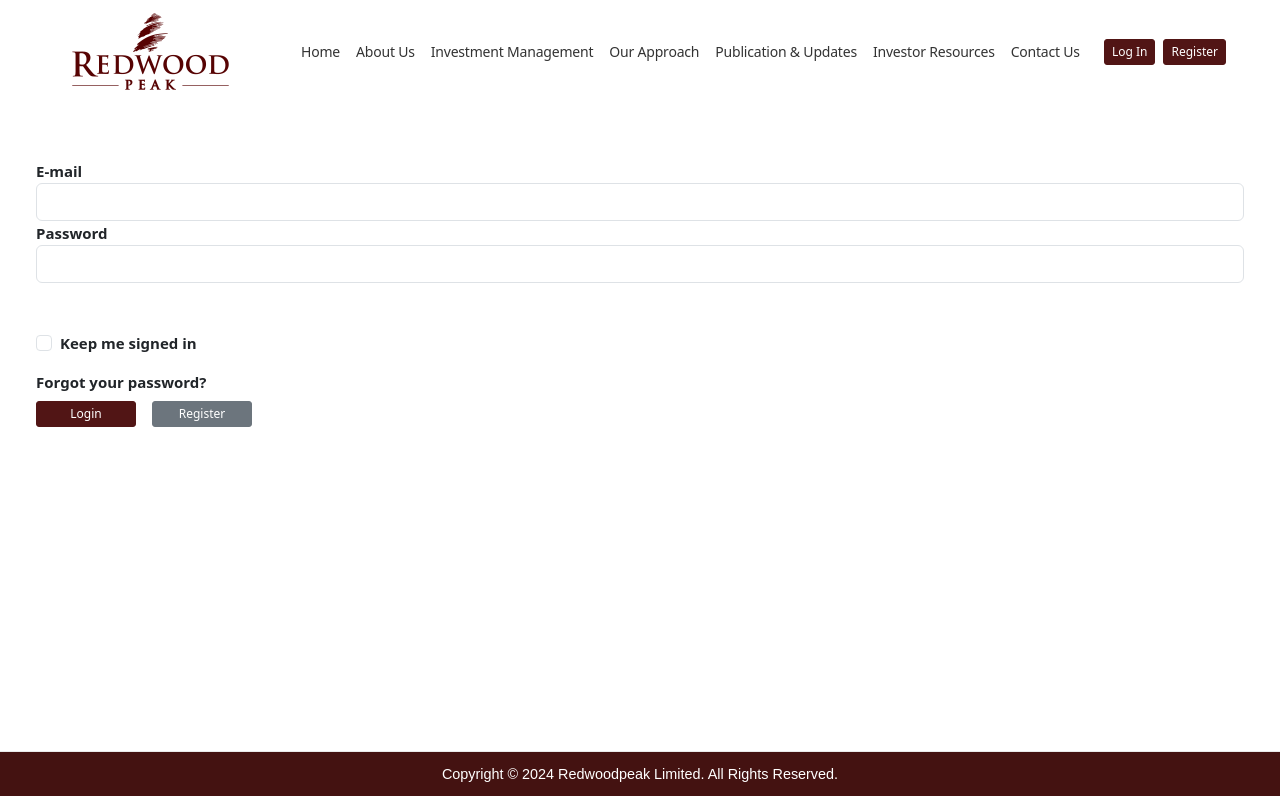
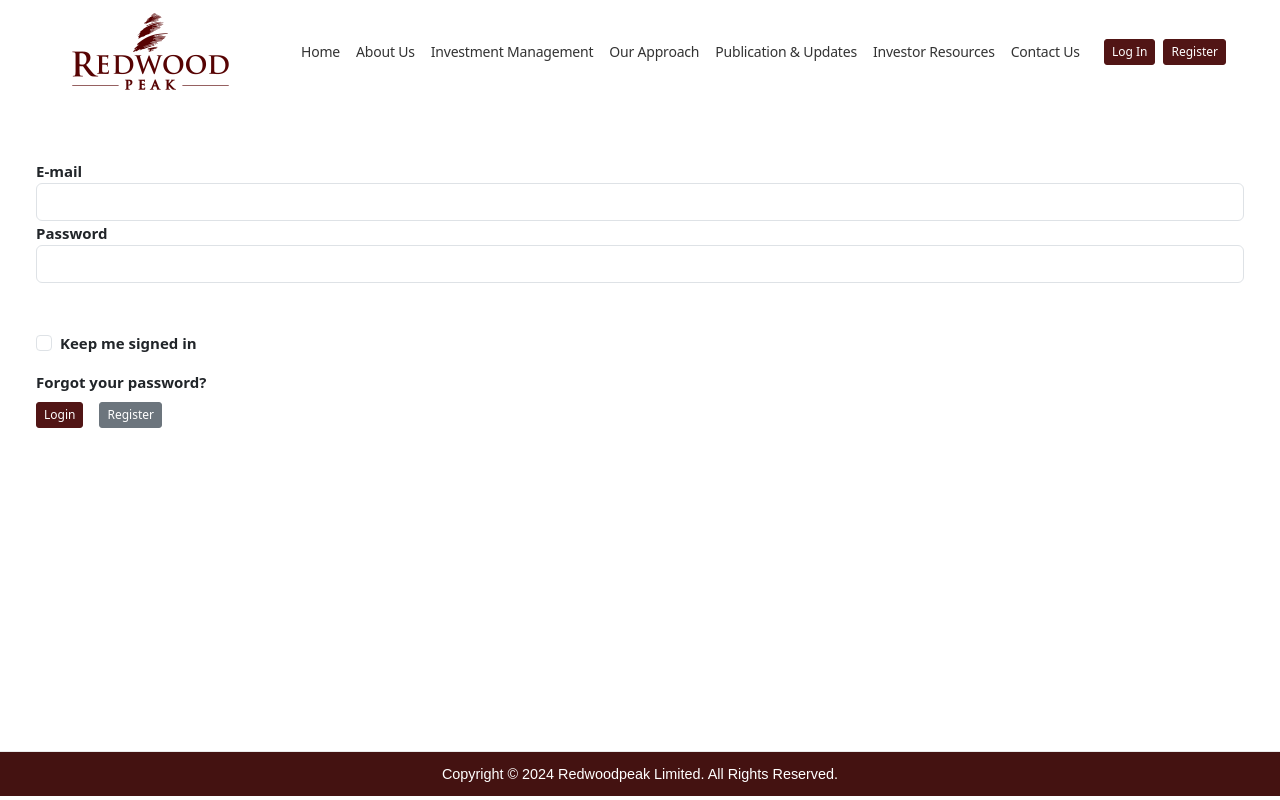
Before and after one commit to Intelli-Management-Group/Redwoodpeak_ReactFE, a React (Create React App) app: page /login in a window 1280 px wide. Shown: the top 800 px of the page. Built offline with nearby package versions, Linux system fonts and the light colour scheme.

Commit message:
Button Update

```diff
--- a/src/assets/css/style.css
+++ b/src/assets/css/style.css
@@ -126,6 +126,17 @@ li>a {
     background-color: #511515 !important;
     outline: none !important;
     box-shadow: none !important;
+}
+.btn-secondarys {
+    color: #fff !important;
+    border-color: #6c757d !important;
+    background-color: #6c757d !important;
+    border-radius: 3px !important;
+    box-shadow: none !important;
+    font-size: 12px !important;
+    padding: 3px 7px !important; /* Updated padding to x0.5 (7px) and y0.3 (3px) */
+    font-weight: 600;
+    line-height: 1;
 }
 
 .HeaderBGColor {
--- a/src/pages/Login/Login.js
+++ b/src/pages/Login/Login.js
@@ -178,11 +178,11 @@ const Login = () => {
 
                                 {/* Submit Button */}
                                 <div className='row'>
-                                <div className="form-group  mb-0 mt-2">
+                                <div className="mb-0 mt-2">
                                     <Button
                                         text={loading ? "Loading..." : "Login"}
                                         onClick={handleSubmit}
-                                        className="btn btn-primary"
+                                        className="btn-primary"
                                         disabled={loading}
                                         type="submit"
                                     />
@@ -190,7 +190,7 @@ const Login = () => {
                                     <Button
                                         text="Register"
                                         onClick={redirectToRegister}
-                                        className="btn btn-secondary ms-3 button-gap"
+                                        className="btn-secondarys ms-3 "
                                         type="submit"
                                     />
                                 </div>
```
